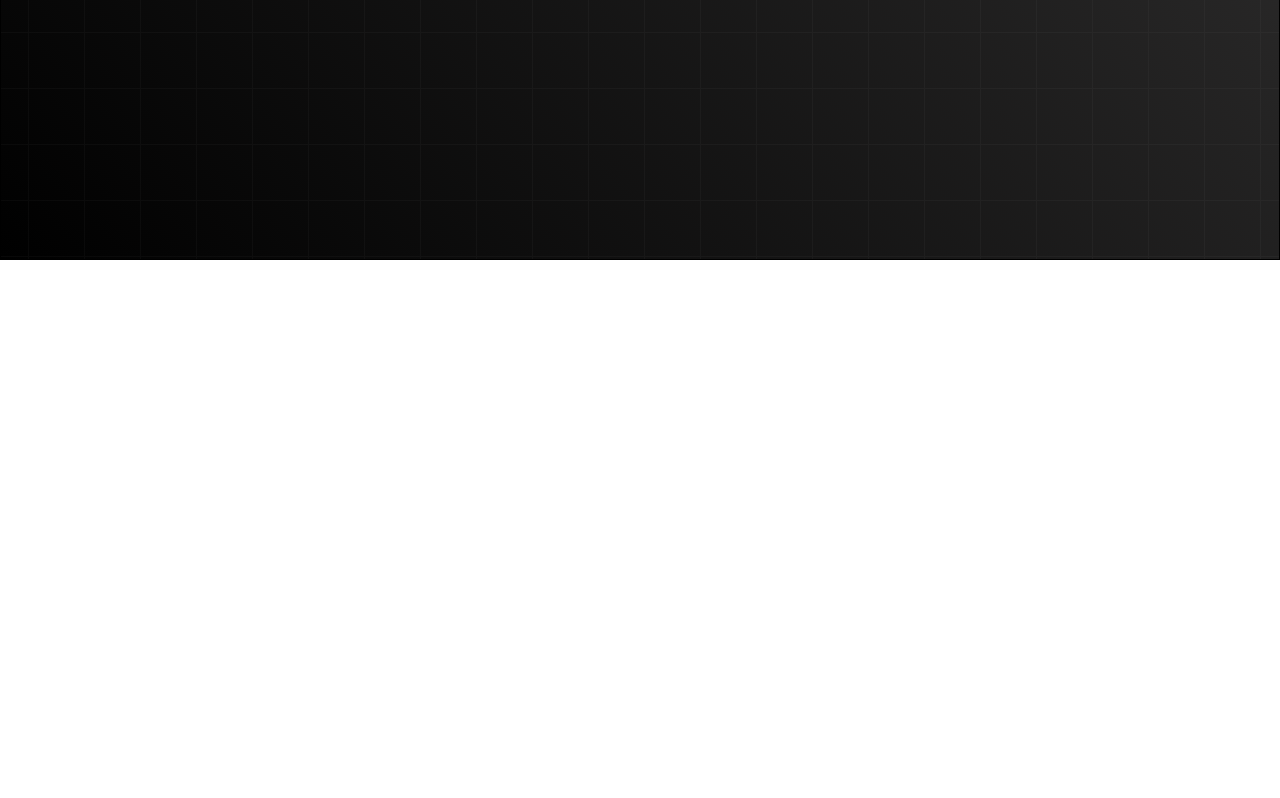
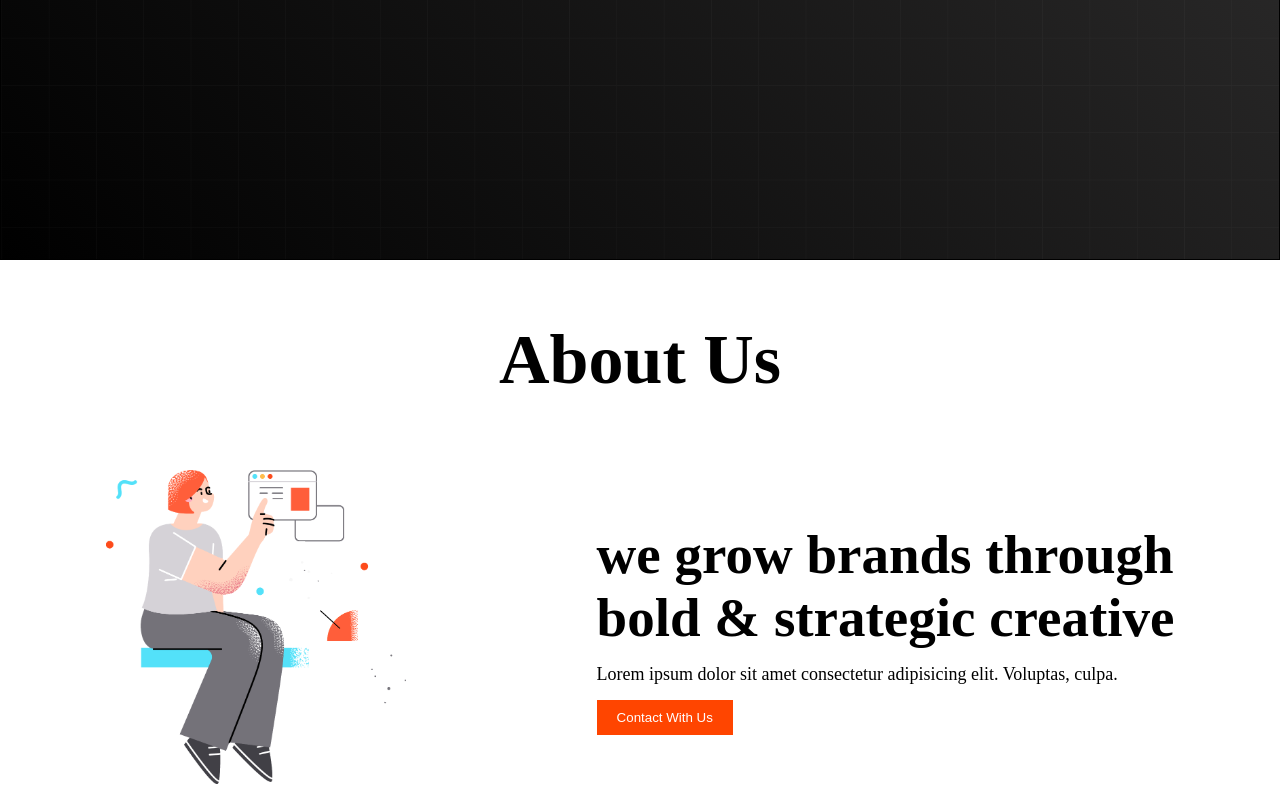
Before and after one commit to noushintaditi/digital-products, a plain HTML site: page styles/index.html in a window 1280 px wide. Shown: the part 623-1421 px from the top of the page. Before the commit the page ends 883 px from the top, so only its background shows below. Drawn offline with Linux system fonts and the light colour scheme.

Commit message:
done my about section

```diff
--- a/styles/index.html
+++ b/styles/index.html
@@ -38,6 +38,18 @@
                 <div class="banner-photo"><img class="banner-img" src="./images/banner.png" alt=""></div>
             </div>
         </section>
+        <!-- this is about us section -->
+        <section>
+            <h1 class="about-h1">About Us</h1>
+            <div class="about-container">
+                <div class="about-photo"><img class="banner-img" src="./images/section.png" alt=""></div>
+                <div class="about-text">
+                    <h1 class="title">we grow brands through <br> bold & strategic creative</h1>
+                    <p class="description">Lorem ipsum dolor sit amet consectetur adipisicing elit. Voluptas, culpa.</p>
+                    <button class="btn">Contact With Us</button>
+                </div>
+            </div>
+        </section>
     </main>
 
     <footer>
--- a/styles/style.css
+++ b/styles/style.css
@@ -38,6 +38,9 @@
     color: white;
     background-image: url("./images/background.png"),
     linear-gradient(45deg,black,rgb(53, 52, 52));
+    background-position: center;
+    background-size: cover;
+    background-repeat: no-repeat;
 }
 .title{
     font-size: 55px;
@@ -58,3 +61,16 @@
 .btn:hover{
     color: #000;
 }
+.about-container{
+    display: flex;
+    justify-content: space-around;
+   align-items: center;
+   padding: 10px;
+}
+.about-h1{
+    text-align: center;
+    font-size: 70px;
+    font-weight: bold;
+    margin: 30px;
+    padding: 30px;
+}
```
